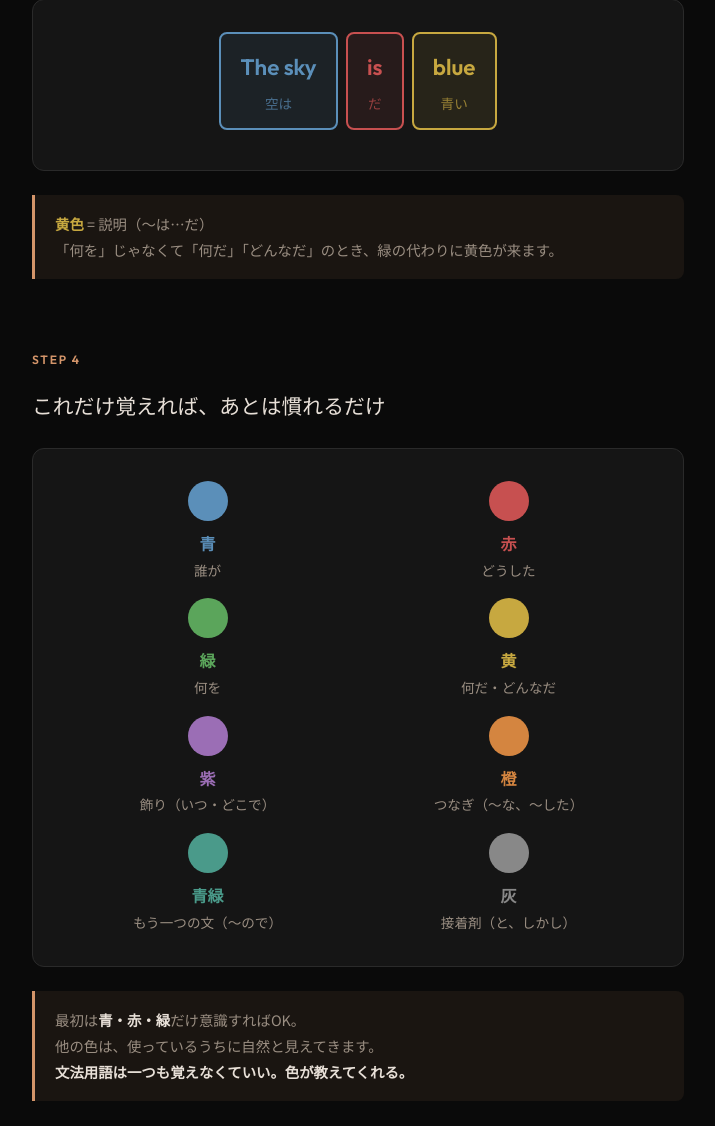
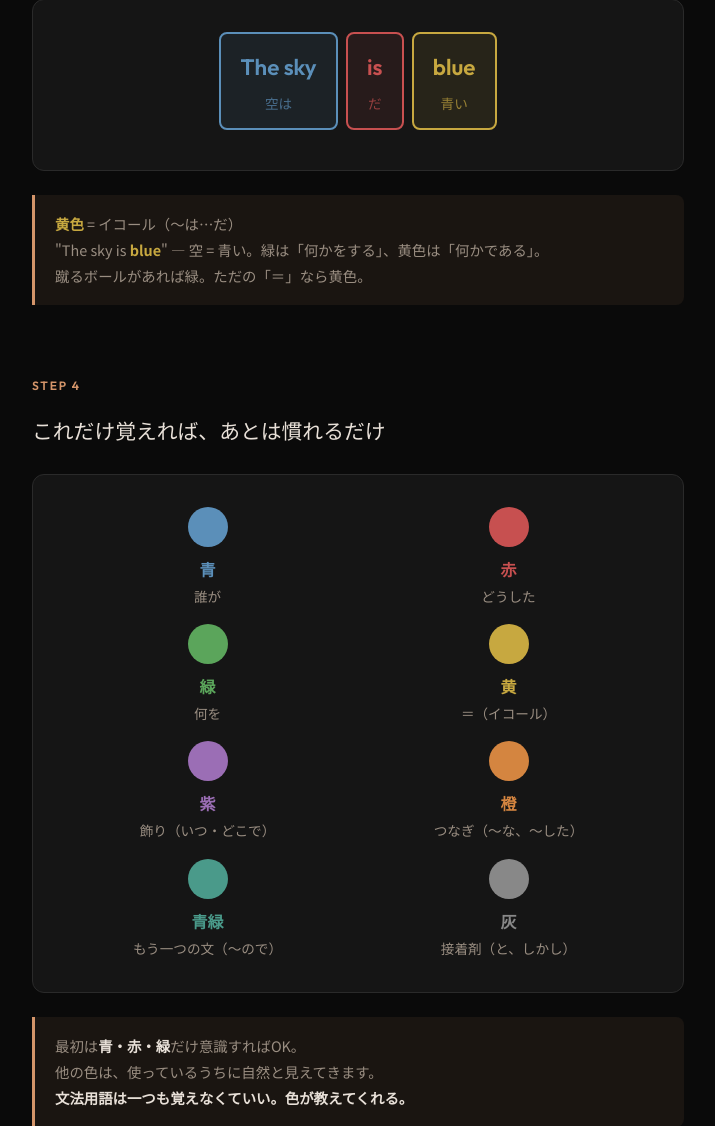
Before and after one commit to goodsun/monolith, a Flask app: page /tutorial in a window 1280 px wide. Shown: the part 1947-3073 px from the top of the page, without its empty margins (282-997 px from the left). Run offline with Flask 3, Linux system fonts and the light colour scheme.

Commit message:
Simplify complement explanation: = (equals)

```diff
--- a/templates/tutorial.html
+++ b/templates/tutorial.html
@@ -361,8 +361,9 @@ body {
   </div>
 
   <div class="insight">
-    <strong style="color:var(--yellow)">黄色</strong> = 説明（〜は…だ）<br>
-    「何を」じゃなくて「何だ」「どんなだ」のとき、緑の代わりに黄色が来ます。
+    <strong style="color:var(--yellow)">黄色</strong> = イコール（〜は…だ）<br>
+    "The sky is <strong style="color:var(--yellow)">blue</strong>" — 空 = 青い。緑は「何かをする」、黄色は「何かである」。<br>
+    蹴るボールがあれば緑。ただの「＝」なら黄色。
   </div>
 </div>
 
@@ -391,7 +392,7 @@ body {
       <div>
         <div style="width:40px;height:40px;border-radius:50%;background:var(--yellow);margin:0 auto 0.5rem;"></div>
         <div style="font-weight:600;color:var(--yellow);">黄</div>
-        <div style="color:var(--text-light);font-size:0.85rem;">何だ・どんなだ</div>
+        <div style="color:var(--text-light);font-size:0.85rem;">＝（イコール）</div>
       </div>
       <div>
         <div style="width:40px;height:40px;border-radius:50%;background:var(--purple);margin:0 auto 0.5rem;"></div>
```
